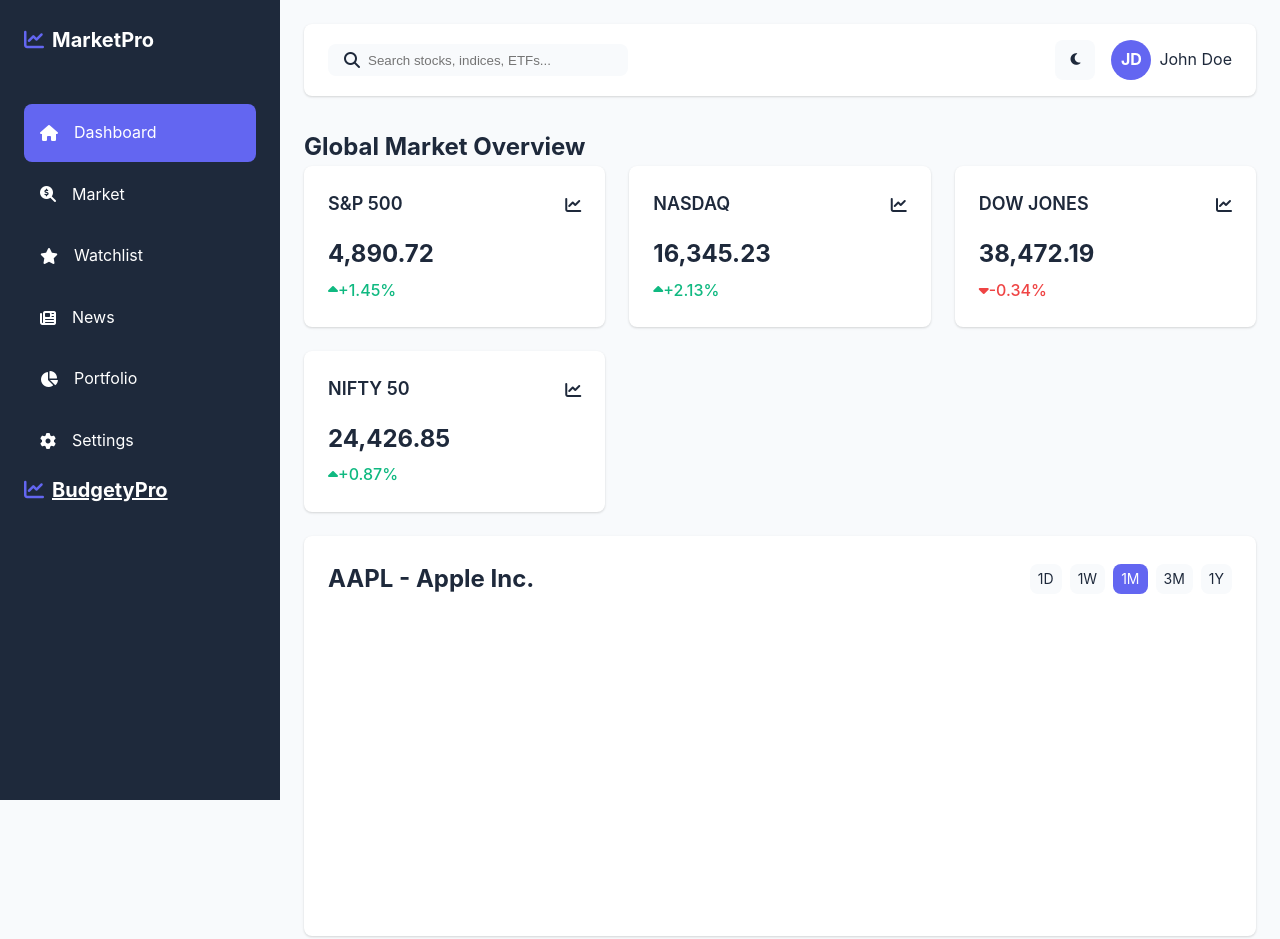
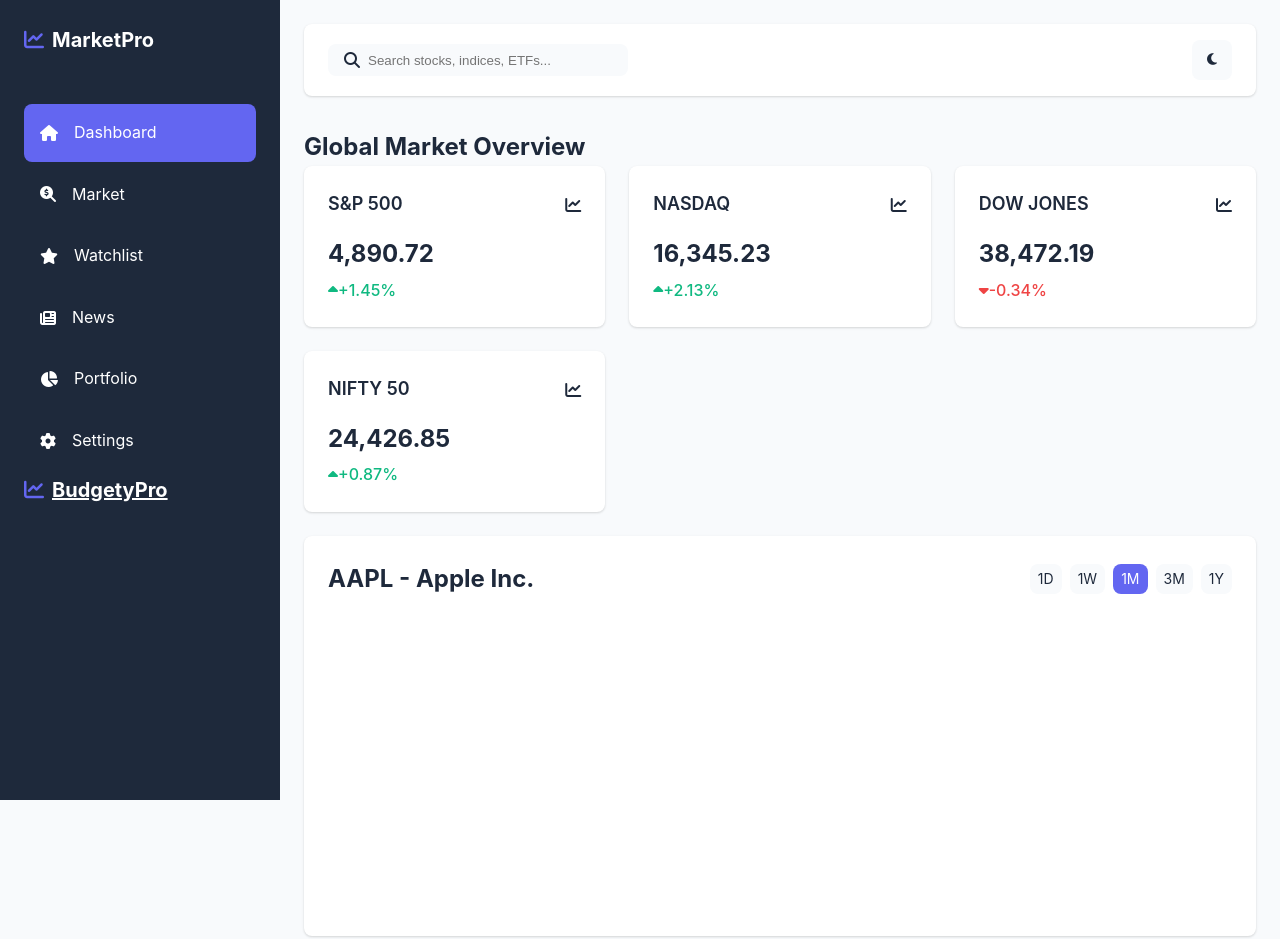
Before and after one commit to itsrohan2908/budgety-frontend, a website: page index2.html in a window 1280 px wide. Shown: the top 939 px of the page. Drawn offline with nearby package versions, Linux system fonts and the light colour scheme.

```diff
--- a/index2.html
+++ b/index2.html
@@ -532,10 +532,6 @@
                     <button class="theme-toggle" id="themeToggle">
                         <i class="fas fa-moon"></i>
                     </button>
-                    <div class="user-profile">
-                        <div class="user-avatar">JD</div>
-                        <span>John Doe</span>
-                    </div>
                 </div>
             </div>
 
```
